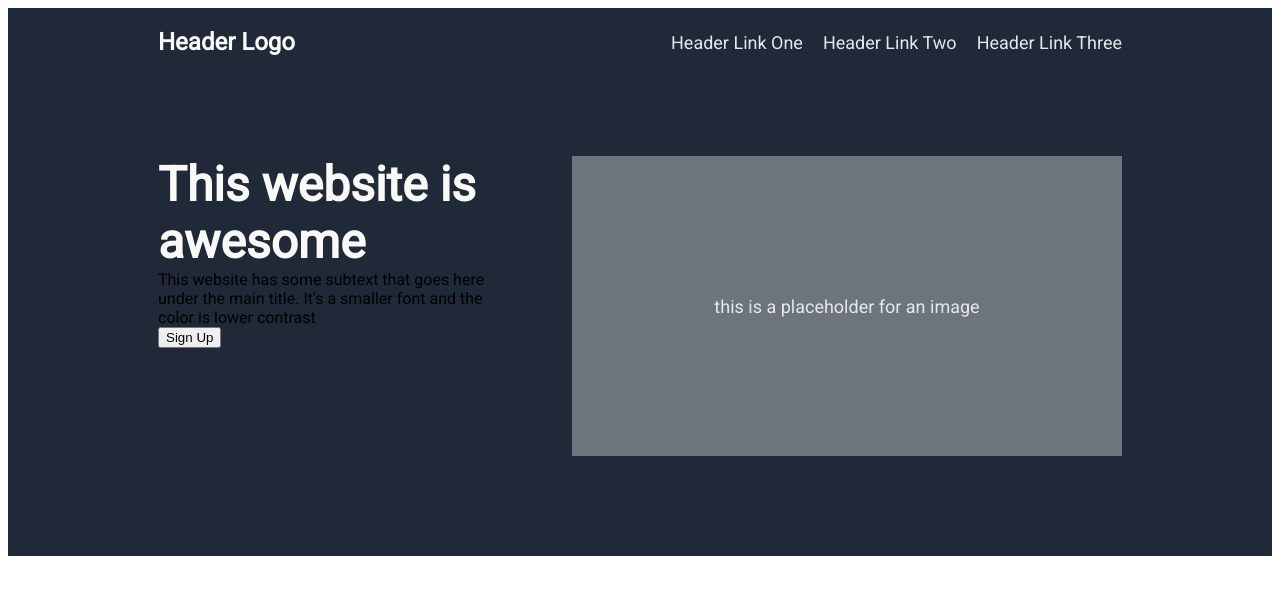
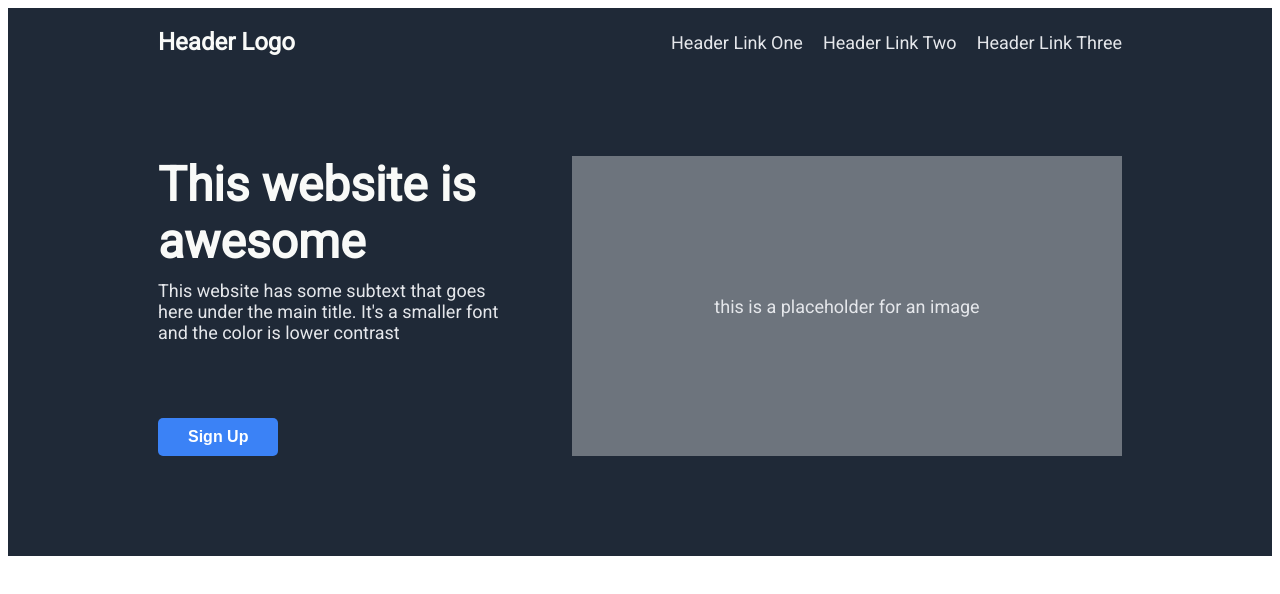
Before and after one commit to TheA3ther/odin-landing-page, a plain HTML site: page index.html in a window 1280 px wide. Drawn offline with Linux system fonts and the light colour scheme.

Commit message:
Finish css for section one

```diff
--- a/style.css
+++ b/style.css
@@ -47,6 +47,18 @@ li {
     display: flex;
 }
 
+/* css for button */
+
+.signup-button button {
+    color: white;
+    background-color: rgba(59,130,246,255);
+    font-size: 16px;
+    font-weight: bold;
+    border: none;
+    border-radius: 5px;
+    padding: 10px 30px;
+}
+
 /* css for section 1 */
 
 .container.one {
@@ -58,13 +70,23 @@ li {
 }
 .one .hero-section {
     flex-direction: column;
+    gap: 10px;
+    justify-content: flex-start;
 }
 
 .one .hero-text{
     font-size: 48px;
     font-weight: 800;
     color: #F9FAF8;
+}
 
+.one .hero-subtext {
+    font-size: 18px;
+    color: #E5E7EB;
+}
+
+.one .signup-button {
+    margin-top: auto;
 }
 
 .one .image {
```
